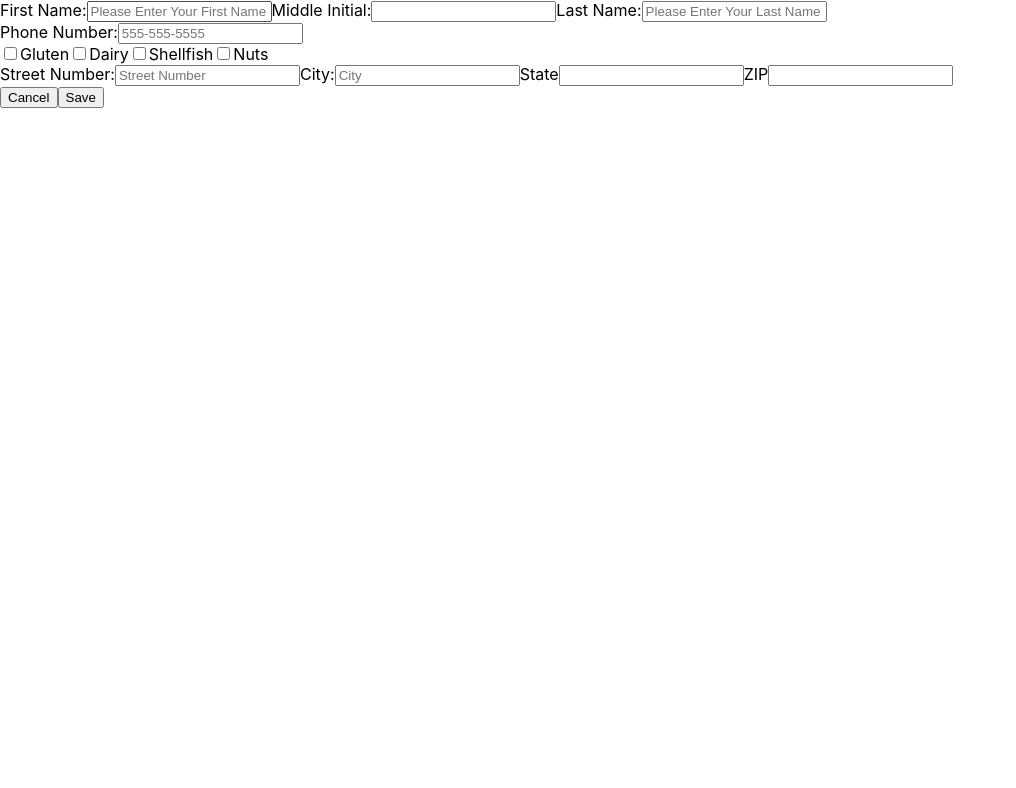
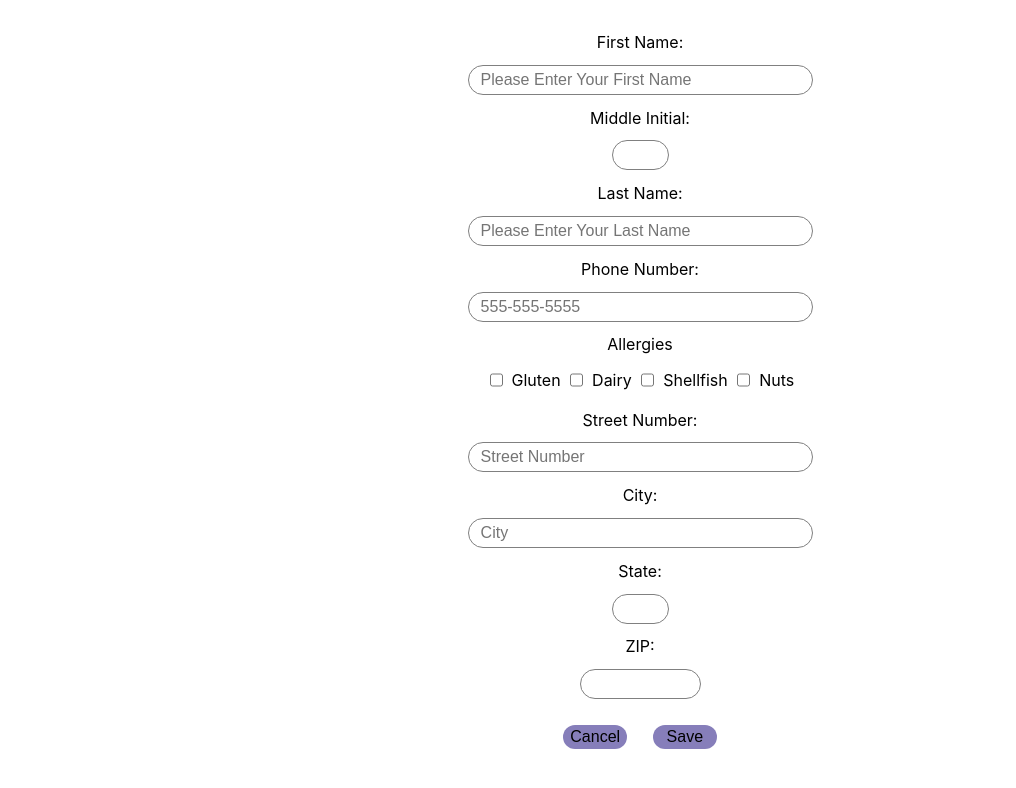
Before and after one commit to bw-potluck-planner-46/Frontend, a React (Create React App) app in the folder front-end/: page /userprofile in a window 1280 px wide. Shown: the top 788 px of the page, without its empty margins (0-1016 px from the left). Built offline with nearby package versions, Linux system fonts and the light colour scheme.

Commit message:
Styled the user dashboard

```diff
--- a/front-end/src/Private/UserDashboard.js
+++ b/front-end/src/Private/UserDashboard.js
@@ -1,5 +1,129 @@
 import React, { useState } from 'react';
-import * as yup from 'yup'
+import * as yup from 'yup';
+import styled from 'styled-components';
+
+const StyledFormContainer = styled.div`
+    display: flex;
+    justify-content: center;
+`
+
+const StyledForm = styled.form`
+    width: 50%;
+    display: flex;
+    flex-direction: column;
+    justify-content: center;
+    align-items: center;
+`
+
+const StyledLabel = styled.label`
+    margin-bottom: 2%;
+`
+
+const StyledInput = styled.input`
+    position: relative;
+    left: 7px;
+    width: 50%;
+    height: 3.5vh;
+    padding: 0 1.75%;
+    border: 1px solid grey;
+    border-radius: 50px;
+    outline: none;
+    font-size: 1rem;
+    margin: 0 2% 2% 0;
+`
+
+const StyledNameContainer = styled.div`
+    width: 100%;
+    display: flex;
+    flex-direction: column;
+    align-items: center;
+    padding-top: 5%;
+`
+
+const StyledAllergyContainer = styled.div`
+    width: 50%;
+    display: flex;
+    flex-direction: column;
+    align-items: center;
+`
+
+const StyledAllergiesLabel = styled.label`
+    margin-bottom: 5%;
+`
+
+const StyledAllergyInputContainer = styled.div`
+    width: 100%;
+    display: flex;
+    justify-content: space-evenly;
+    margin-bottom: 2%;
+`
+
+const StyledAddressContainer = styled.div`
+    width: 100%;
+    display: flex;
+    flex-direction: column;
+    align-items: center;
+    padding-top: 2%;
+`
+
+const StyledInputMiddleInitialAndState = styled.input`
+    position: relative;
+    left: 7px;
+    width: 5%;
+    height: 3.5vh;
+    border: 1px solid grey;
+    border-radius: 50px;
+    padding: 0 1.75%;
+    outline: none;
+    font-size: 1rem;
+    margin: 0 2% 2% 0;
+`
+
+const StyledInputZip = styled.input`
+    position: relative;
+    left: 7px;
+    width: 15%;
+    height: 3.5vh;
+    padding: 0 1.75%;
+    border: 1px solid grey;
+    border-radius: 50px;
+    outline: none;
+    font-size: 1rem;
+    margin: 0 2% 2% 0;
+`
+
+const StyledButtonContainer = styled.div`
+    width: 100%;
+    display: flex;
+    justify-content: center;
+    align-items: center;
+`
+
+const StyledInputContainer = styled.div`
+    width: 100%;
+    display: flex;
+    flex-direction: row;
+    justify-content: center;
+`
+
+const StyledError = styled.p`
+    font-size: 0.75rem;
+    color: #DA3436;
+`
+
+const StyledButton = styled.button`
+    margin: 2%;
+    font-size: 1rem;
+    width: 10%;
+    height: 3vh;
+    background-color: #867EBA;
+    border: none;
+    border-radius: 50px;
+    outline: none;
+    &:hover{
+        cursor: pointer;
+    }
+`
 
 const formSchema = yup.object().shape({
     firstName: yup.string(),
@@ -13,7 +137,7 @@ const formSchema = yup.object().shape({
     street: yup.string(),
     city: yup.string(),
     state: yup.string().min(2, `Please put your State's abbreviation`).max(2, `Please put your State's abbreviation`),
-    zip: yup.number().min(5, 'Please put your ZIP code').max(5, 'Please put your ZIP code')
+    zip: yup.string().min(5, 'Please put your ZIP code').max(9, 'Please put your ZIP code')
 })
 
 const UserDashboard = () => {
@@ -77,10 +201,11 @@ const UserDashboard = () => {
     };
 
     return (
-        <form>
-            <div className='nameContainer'>
-                <label htmlFor='firstName'>First Name:</label>
-                <input
+        <StyledFormContainer>
+            <StyledForm>
+                <StyledNameContainer>
+                    <StyledLabel htmlFor='firstName'>First Name:</StyledLabel>
+                    <StyledInput
                         id='firstName'
                         type='text'
                         name='firstName'
@@ -89,18 +214,20 @@ const UserDashboard = () => {
                         onChange={changeHandler}
                     />
 
-                <label htmlFor='middleInitial'>Middle Initial:</label>
-                <input
+                    <StyledLabel htmlFor='middleInitial'>Middle Initial:</StyledLabel>
+                    <StyledInputContainer>
+                        <StyledInputMiddleInitialAndState
                             id='middleInitial'
                             type='text'
                             name='middleInitial'
                             value={personalInfo.middleInitial}
                             onChange={changeHandler}
                         />
-                {errorState.middleInitial.length > 0 ? <p>{errorState.middleInitial}</p> : null}
+                        {errorState.middleInitial.length > 0 ? <StyledError>{errorState.middleInitial}</StyledError> : null}
+                    </StyledInputContainer>
 
-                <label htmlFor='lastName'>Last Name:</label>
-                <input
+                    <StyledLabel htmlFor='lastName'>Last Name:</StyledLabel>
+                    <StyledInput
                         id='lastName'
                         type='text'
                         name='lastName'
@@ -108,10 +235,10 @@ const UserDashboard = () => {
                         value={personalInfo.lastName}
                         onChange={changeHandler}
                     />
-            </div>
+                </StyledNameContainer>
 
-            <label htmlFor='phoneNumber'>Phone Number:</label>
-            <input
+                <StyledLabel htmlFor='phoneNumber'>Phone Number:</StyledLabel>
+                <StyledInput
                     id='phoneNumber'
                     type='tel'
                     name='phoneNumber'
@@ -121,7 +248,9 @@ const UserDashboard = () => {
                     onChange={changeHandler}
                 />
 
-            <div className='allergyContainer'>
+                <StyledAllergyContainer>
+                    <StyledAllergiesLabel>Allergies</StyledAllergiesLabel>
+                    <StyledAllergyInputContainer>
                         <input
                             id='allergy'
                             type='checkbox'
@@ -157,10 +286,11 @@ const UserDashboard = () => {
                             onChange={changeHandler}
                         />
                         <label htmlFor='nuts'>Nuts</label>
-            </div>
-            <div className='addressContainer'>
-                <label htmlFor='street'>Street Number:</label>
-                <input
+                    </StyledAllergyInputContainer>
+                </StyledAllergyContainer>
+                <StyledAddressContainer>
+                    <StyledLabel htmlFor='street'>Street Number:</StyledLabel>
+                    <StyledInput
                         id='street'
                         type='text'
                         name='street'
@@ -169,8 +299,8 @@ const UserDashboard = () => {
                         onChange={changeHandler}
                     />
 
-                <label htmlFor='city'>City:</label>
-                <input
+                    <StyledLabel htmlFor='city'>City:</StyledLabel>
+                    <StyledInput
                         id='city'
                         type='text'
                         name='city'
@@ -179,30 +309,37 @@ const UserDashboard = () => {
                         onChange={changeHandler}
                     />
 
-                <label htmlFor='state'>State</label>
-                <input
+                    <StyledLabel htmlFor='state'>State:</StyledLabel>
+                    <StyledInputContainer>
+                        <StyledInputMiddleInitialAndState
                             id='state'
                             type='text'
                             name='state'
                             value={personalInfo.state}
                             onChange={changeHandler}
                         />
-                {errorState.state.length > 0 ? <p>{errorState.state}</p> : null}
+                        {errorState.state.length > 0 ? <StyledError>{errorState.state}</StyledError> : null}
+                    </StyledInputContainer>
 
-                <label htmlFor='zip'>ZIP</label>
-                <input
+                    <StyledLabel htmlFor='zip'>ZIP:</StyledLabel>
+                    <StyledInputContainer>
+                        <StyledInputZip
                             id='zip'
                             type='text'
                             name='zip'
                             value={personalInfo.zip}
                             onChange={changeHandler}
                         />
-                {errorState.zip.length > 0 ? <p>{errorState.zip}</p> : null}
-            </div>
+                        {errorState.zip.length > 0 ? <StyledError>{errorState.zip}</StyledError> : null}
+                    </StyledInputContainer>
+                </StyledAddressContainer>
 
-            <button type='reset'>Cancel</button>
-            <button type='submit'>Save</button>
-        </form>
+                <StyledButtonContainer>
+                    <StyledButton type='reset'>Cancel</StyledButton>
+                    <StyledButton type='submit'>Save</StyledButton>
+                </StyledButtonContainer>
+            </StyledForm>
+        </StyledFormContainer>
     )
 }
 
--- a/front-end/src/components/Register.js
+++ b/front-end/src/components/Register.js
@@ -3,7 +3,7 @@ import React, { useState, useEffect } from 'react';
 import * as yup from 'yup';
 import styled from 'styled-components'
 
-const StyledFormContainer = styled.form`
+const StyledFormContainer = styled.div`
     display: flex;
     justify-content: center;
 `
```
Lines whose indentation alone changed are shown as unchanged.
